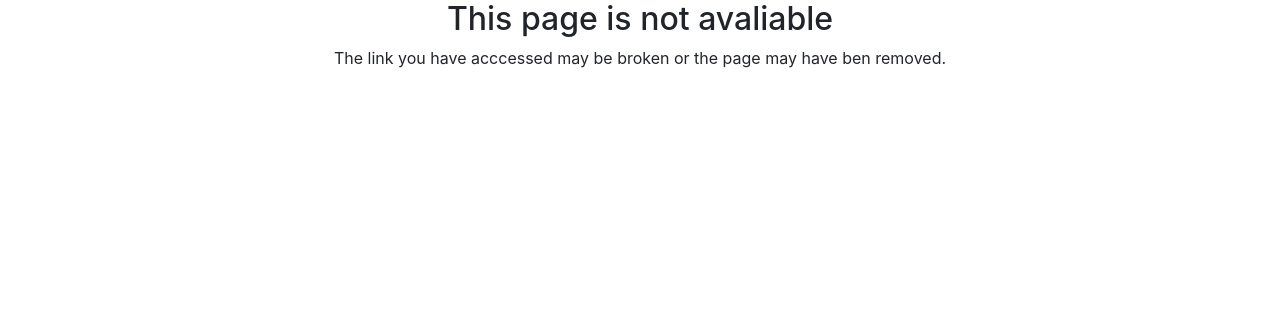
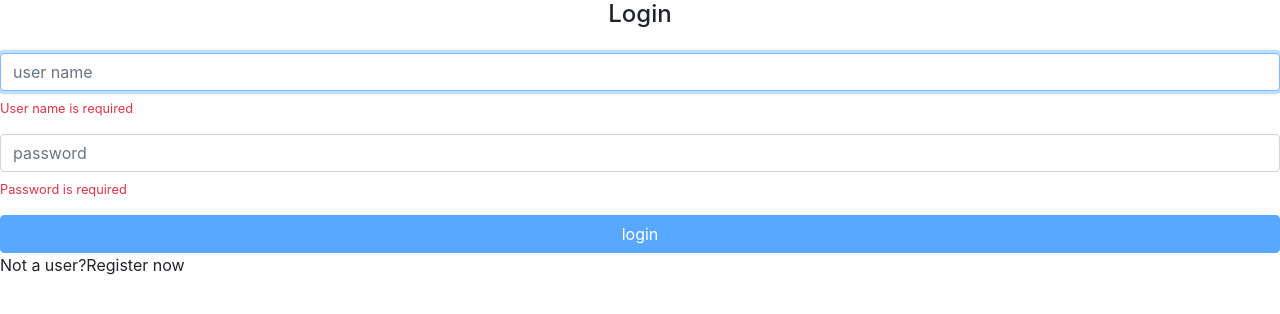
Before and after one commit to igorsousa94/angular-alurapic, an Angular app: page / in a window 1280 px wide. Shown: the top 314 px of the page. Built offline with nearby package versions, Linux system fonts and the light colour scheme.

Commit message:
task - formulario de login

```diff
--- a/src/app/app.module.ts
+++ b/src/app/app.module.ts
@@ -5,6 +5,7 @@
 import { PhotosModule } from './photos/photos.module';
 import { AppRoutingModule } from './app.routing.model';
 import { ErrorsModule } from './errors/errors.module';
+import { HomeModule } from './home/home.modules';
 
 @NgModule({
   declarations: [
@@ -14,7 +15,8 @@
     BrowserModule,
     PhotosModule,
     AppRoutingModule,
-    ErrorsModule
+    ErrorsModule,
+    HomeModule
   ],
   providers: [],
   bootstrap: [AppComponent]
--- a/src/app/app.routing.model.ts
+++ b/src/app/app.routing.model.ts
@@ -5,8 +5,13 @@
 import { PhotoFormComponent } from './photos/photo-form/photo-form.component';
 import { NotFoundComponent } from './errors/not-found/not-found.component';
 import { PhotoListResolver } from './photos/photo-list/photo-list.resolver';
+import { SignInComponent } from './home/signin/signin.component';
 
 const routes: Routes = [
+  {
+    path: '',
+    component: SignInComponent
+  },
   {
     path: 'user/:userName',
     component: PhotoListComponent,
--- /dev/null
+++ b/src/app/home/signin/signin.component.html
@@ -0,0 +1,38 @@
+<h4 class="text-center">Login</h4>
+
+<form [formGroup]="loginForm" class="form mt-4">
+
+    <div class="form-group">
+      <input
+        class="form-control"
+        placeholder="user name"
+        formControlName="userName"
+        autofocus>
+      <ap-vmessage
+        *ngIf="loginForm.get('userName').errors?.required"
+        text="User name is required"
+      ></ap-vmessage>
+    </div>
+
+    <div class="form-group">
+      <input
+        type="password"
+        class="form-control"
+        formControlName="password"
+        placeholder="password">
+      <ap-vmessage
+        *ngIf="loginForm.get('password').errors?.required"
+        text="Password is required"
+      ></ap-vmessage>
+    </div>
+
+    <button
+      [disabled]="loginForm.invalid"
+      type="submit"
+      class="btn btn-primary btn-block">
+      login
+    </button>
+
+</form>
+
+<p>Not a user?<a>Register now</a></p>
--- /dev/null
+++ b/src/app/home/signin/signin.component.ts
@@ -0,0 +1,20 @@
+import { Component, OnInit } from '@angular/core';
+import { FormBuilder, FormGroup, Validators } from '@angular/forms';
+
+@Component({
+  templateUrl: './signin.component.html'
+})
+export class SignInComponent implements OnInit{
+
+  loginForm: FormGroup;
+
+  constructor(private formBuilder: FormBuilder){}
+
+  ngOnInit(): void {
+    this.loginForm = this.formBuilder.group({
+      userName: ['', Validators.required],
+      password: ['', Validators.required]
+    })
+  }
+
+}
--- /dev/null
+++ b/src/app/shared/components/vmessage/vmessage.component.html
@@ -0,0 +1 @@
+<small class="text-danger d-block mt-2"> {{ text }} </small>
```
Also changed, not shown: src/app/home/home.modules.ts (added, +20 -0 lines), src/app/shared/components/vmessage/vmessage.component.ts (added, +11 -0 lines), src/app/shared/components/vmessage/vmessage.module.ts (added, +8 -0 lines).
